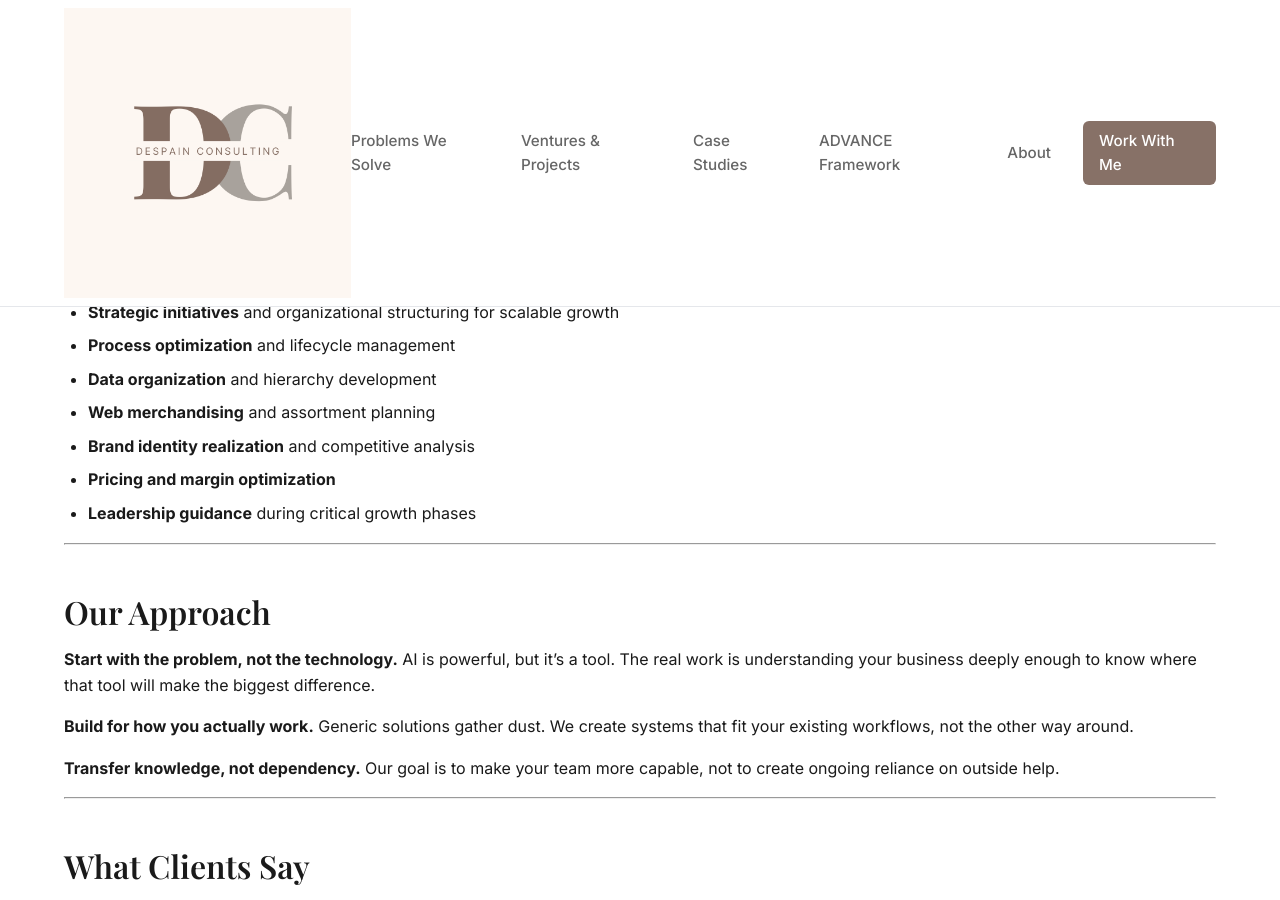
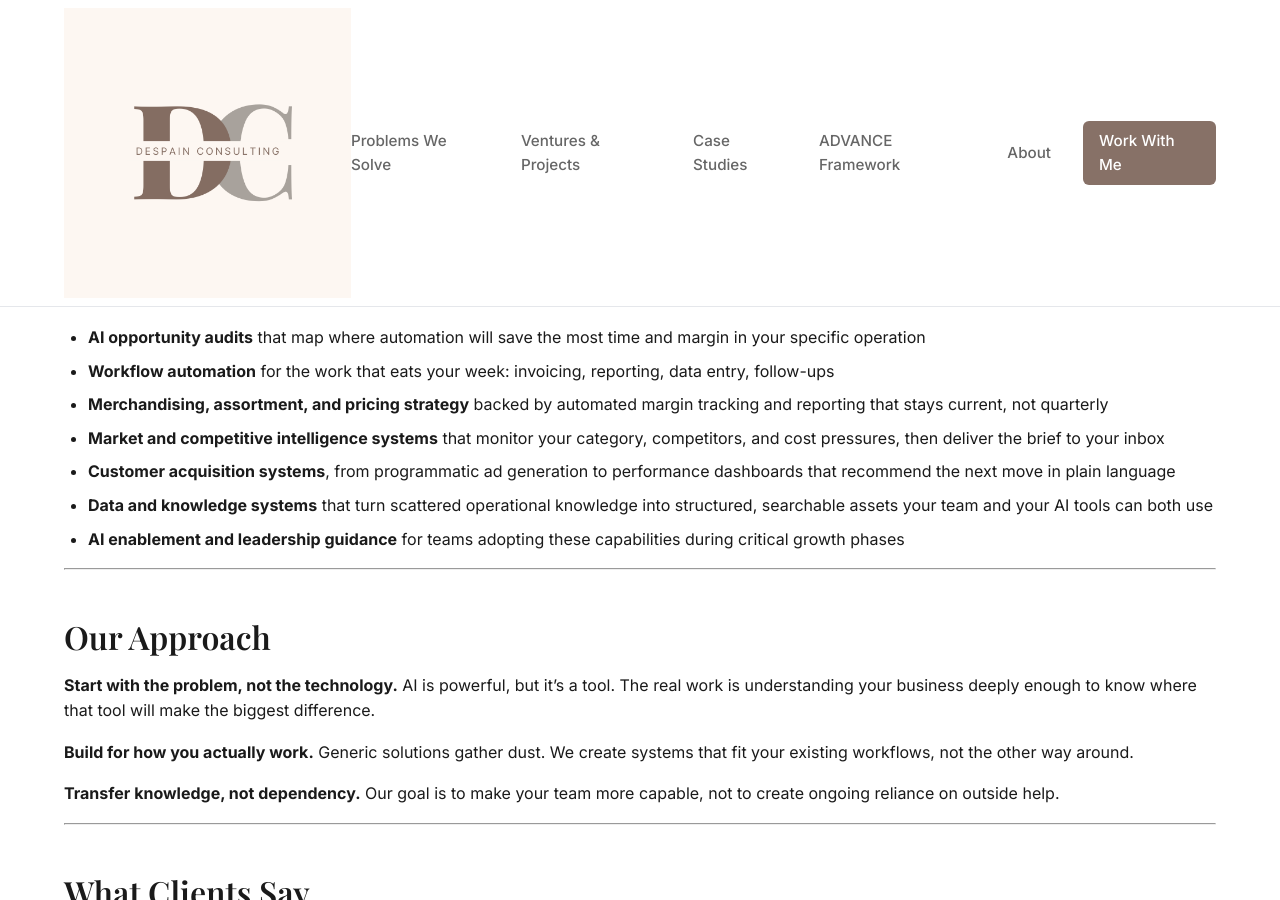
Before and after one commit to adespain70-ui/despain-consulting-site, a Jekyll site: the page built from about.md, in a window 1280 px wide and 900 px high, scrolled down 955 px. Built offline with Jekyll 4.4.1, drawn with Linux system fonts in a browser that asks for light colours.

Commit message:
Modernize What We Do list: blend operations disciplines with AI capabilities
Co-Authored-By: Claude Fable 5 <noreply@anthropic.com>

```diff
--- a/about.md
+++ b/about.md
@@ -24,15 +24,15 @@ The retail operations background means we know what questions to ask, where the
 
 ## What We Do
 
-We specialize in helping purpose-driven brands and organizations that prioritize meaningful missions. Our work encompasses:
+We specialize in helping purpose-driven brands and organizations that prioritize meaningful missions. Our work blends classic retail operations disciplines with the AI systems that now do the heavy lifting:
 
-- **Strategic initiatives** and organizational structuring for scalable growth
-- **Process optimization** and lifecycle management
-- **Data organization** and hierarchy development
-- **Web merchandising** and assortment planning
-- **Brand identity realization** and competitive analysis
-- **Pricing and margin optimization**
-- **Leadership guidance** during critical growth phases
+- **AI opportunity audits** that map where automation will save the most time and margin in your specific operation
+- **Workflow automation** for the work that eats your week: invoicing, reporting, data entry, follow-ups
+- **Merchandising, assortment, and pricing strategy** backed by automated margin tracking and reporting that stays current, not quarterly
+- **Market and competitive intelligence systems** that monitor your category, competitors, and cost pressures, then deliver the brief to your inbox
+- **Customer acquisition systems**, from programmatic ad generation to performance dashboards that recommend the next move in plain language
+- **Data and knowledge systems** that turn scattered operational knowledge into structured, searchable assets your team and your AI tools can both use
+- **AI enablement and leadership guidance** for teams adopting these capabilities during critical growth phases
 
 ---
 
```
